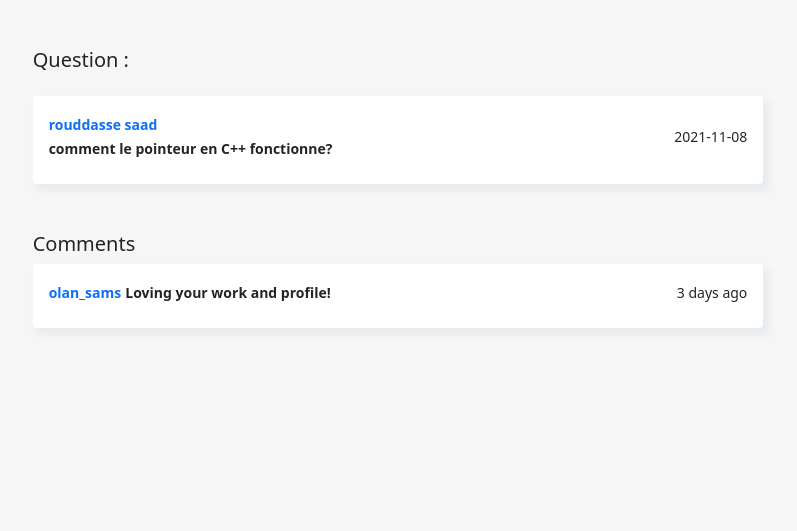
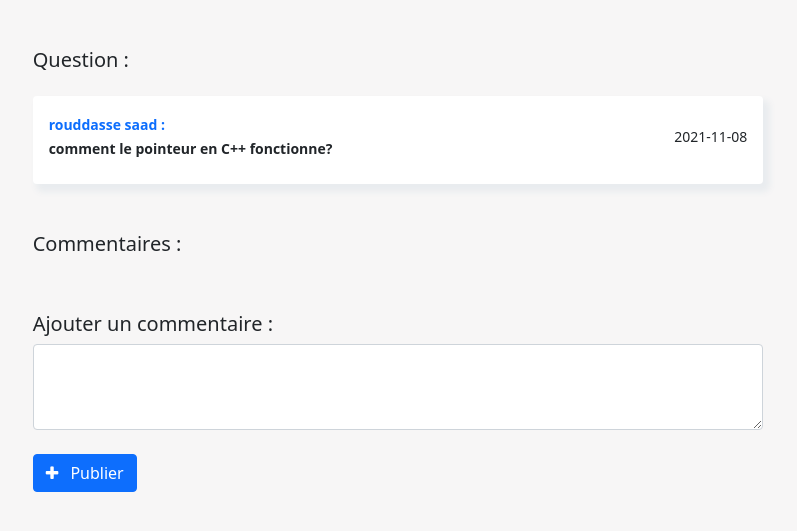
Before and after one commit to saadrds/questions_answers, a PHP site: page /question.php?id=1 in a window 1280 px wide. Shown: the top 531 px of the page, without its empty margins (242-1039 px from the left). Run offline with PHP 8.4, Linux system fonts and the light colour scheme; the visitor is signed in with stand-in values (Sample User, id 1); data comes from the database, SQL or seed files in the repository; some libraries are stand-ins or nearby versions.

Commit message:
add comment to qst To check

```diff
--- a/connexion.php
+++ b/connexion.php
@@ -75,7 +75,7 @@
   $this->connection->exec($sql);
 }
 
-public function new_comment($description,$id_user){
+public function new_comment($description,$id_user,$id_post){
     $date = date("Y-m_d");
     $sql = "INSERT INTO post (titre, date,categorie, contenu,id_user)
   VALUES ($date,$description,$id_post,$id_user)";
--- a/login.php
+++ b/login.php
@@ -21,7 +21,7 @@
                                     width: 90%;
 
     color: #6a6f8c;
-    background: #59C0FA;
+    background: #0b588b;
     font: 600 16px/18px 'Open Sans', sans-serif
 }
 
--- a/question.php
+++ b/question.php
@@ -100,24 +100,61 @@
                                     $result = $conn->findUserById($value['id_user'])->fetchAll();
                                     $nameUser = $result[0]['nom'] . ' '. $result[0]['prenom'];
                                 ?>
-                    <div class="user d-flex flex-row align-items-center">  <span><small class="font-weight-bold text-primary"><?php echo $nameUser; ?></small> <br> <small class="font-weight-bold"><?php echo $value[1]; ?></small></span> </div> <small><?php echo $value['date']; ?></small>
+                    <div class="user d-flex flex-row align-items-center">  <span><small class="font-weight-bold text-primary"><?php echo $nameUser; ?> : </small> <br> <small class="font-weight-bold"><?php echo $value[1]; ?></small></span> </div> <small><?php echo $value['date']; ?></small>
                 </div>
                 <div class="action d-flex justify-content-between mt-2 align-items-center">
                 </div>
             </div>
             <?php }?>
+
             <br><br>
-            <h5>Comments</h5>
+            <h5>Commentaires : </h5>
+<?php $conn = new myConnection();
+            $conn->connect();
+            $comments = $conn->findCommentsByPost($id)->fetchAll();
+
+            foreach ($comments as $value) {
+               ?>
 
             <div class="card p-3 mt-2">
                 <div class="d-flex justify-content-between align-items-center">
-                    <div class="user d-flex flex-row align-items-center"> <span><small class="font-weight-bold text-primary">olan_sams</small> <small class="font-weight-bold">Loving your work and profile! </small></span> </div> <small>3 days ago</small>
+                <?php
+                                    $result = $conn->findUserById($value['id_user'])->fetchAll();
+                                    $nameUser = $result[0]['nom'] . ' '. $result[0]['prenom'];
+                                ?>
+                    <div class="user d-flex flex-row align-items-center"> <span><small class="font-weight-bold text-primary"><?php echo $nameUser; ?> : </small><br> <small class="font-weight-bold"><?php echo $value['description']; ?></small></span> </div> <small><?php echo $value['date']; ?></small>
                 </div>
                 <div class="action d-flex justify-content-between mt-2 align-items-center">
                 </div>
             </div>
 
+            <?php }?>
+<br>
+<br>
+            <form method ="post", action="question.php?id=<?php echo $id?>">
+     <h5>Ajouter un commentaire : </h5>
+
+    <textarea class="form-control" name="commentaire" id="exampleFormControlTextarea1" rows="3"></textarea><br>
+            <div class="col-12 col-md-3 p-0 mb-3"> <button type="submit" class="btn btn-shadow btn-wide btn-primary" style="margin: 0 0;" ><span class="btn-icon-wrapper pr-2 opacity-7"> <i class="fa fa-plus fa-w-20"></i> </span> Publier  </button></div>
+            <?php
+            if(isset($_POST['commentaire']))
+            {
+                if($_POST['commentaire']!="")
+                {
+                    try{
+                        $result = $conn->new_comment($_POST['commentaire'],$_SESSION['id'], $id);
+                        }
+                        catch(PDOException $e) {
+                             "<br>" . $e->getMessage();
+                          }
+
+                }
+            }
+
+                                ?>
+        </from>
         </div>
+
     </div>
 </div>
                                 <script type='text/javascript' src='https://cdn.jsdelivr.net/npm/bootstrap@5.0.0-alpha1/dist/js/bootstrap.bundle.min.js'></script>
```
